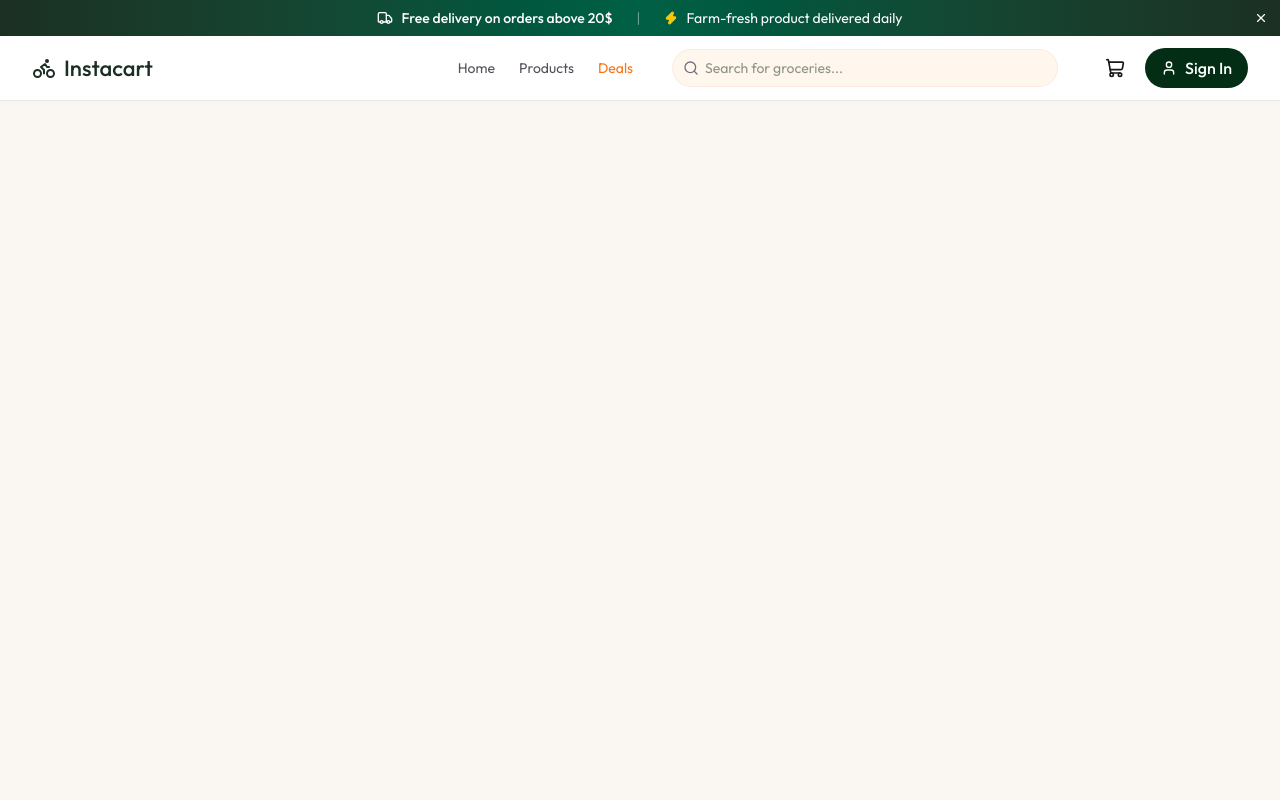
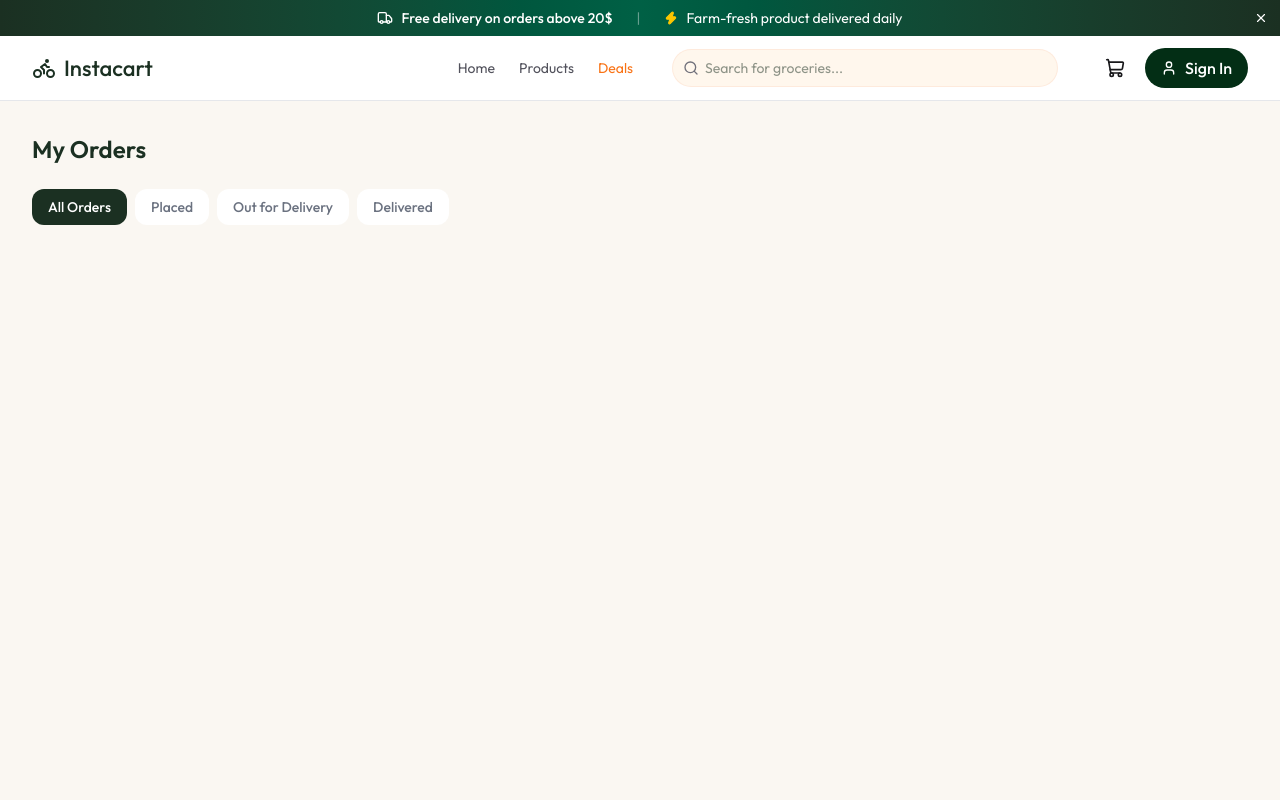
Before and after one commit to toffly/QuickCart, a React (Vite) app in the folder client/: page /orders in a window 1280 px wide. Shown: the top 800 px of the page. Built offline with nearby package versions, Linux system fonts and the light colour scheme.

Commit message:
feat: refactor routing in App component and enhance MyOrders page with order fetching and tab navigation

```diff
--- a/client/src/App.tsx
+++ b/client/src/App.tsx
@@ -38,12 +38,10 @@
           <Route path="search" element={<SearchResults />} />
           <Route path="deals" element={<FlashDeals />} />
 
-          <Route element={<ProductPage />}>
-            <Route path="checkout" element={<Checkout />} />
-            <Route path="orders" element={<MyOrders />} />
-            <Route path="orders/:id" element={<OrderTracking />} />
-            <Route path="addresses" element={<Addresses />} />
-          </Route>
+          <Route path="checkout" element={<Checkout />} />
+          <Route path="orders" element={<MyOrders />} />
+          <Route path="orders/:id" element={<OrderTracking />} />
+          <Route path="addresses" element={<Addresses />} />
         </Route>
       </Routes>
     </>
--- a/client/src/pages/Checkout.tsx
+++ b/client/src/pages/Checkout.tsx
@@ -1,4 +1,3 @@
-import React from 'react'
 
 const Checkout = () => {
   return (
--- a/client/src/pages/MyOrders.tsx
+++ b/client/src/pages/MyOrders.tsx
@@ -1,9 +1,58 @@
-import React from 'react'
+import React, { useEffect, useState } from "react";
+import type { Order } from "../types";
+import { useSearchParams } from "react-router-dom";
+import { useCart } from "../context/CartContext";
+import { dummyDashboardOrdersData } from "../assets/assets";
 
 const MyOrders = () => {
+  const currency = import.meta.env.VITE_CURRENCY || "$";
+
+  const [orders, setOrders] = useState<Order[]>([]);
+  const [loading, setLoading] = useState(true);
+  const [activeTab, setActiveTab] = useState("all");
+  const [searchParams, setSearchParams] = useSearchParams();
+
+  const tabs = ["all", "Placed", "Out for Delivery", "Delivered"];
+
+  const { clearCart } = useCart();
+
+  const fetchOrders = () => {
+    setOrders(dummyDashboardOrdersData as any);
+    setLoading(false);
+  };
+
+  useEffect(() => {
+    const fetchData = async () => {
+      if (searchParams.get("clearCart")) {
+        clearCart();
+        setSearchParams({});
+        setTimeout(() => setLoading(false), 2000);
+      } else {
+        fetchOrders();
+      }
+    };
+    fetchData();
+  }, [activeTab]);
+
   return (
-    <div>MyOrders</div>
-  )
-}
+    <div className="min-h-screen bg-app-cream mb-20">
+      <div className="max-w-7xl mx-auto px-4 sm:px-6 lg:px-8 py-8">
+        <h1 className="text-2xl font-semibold text-app-green mb-6">My Orders</h1>
 
-export default MyOrders
+        <div className="flex gap-2 mb-6 overflow-x-auto pb-2">
+          {tabs.map((tab) => (
+            <button
+              key={tab}
+              onClick={() => setActiveTab(tab)}
+              className={`px-4 py-2 text-sm font-medium rounded-xl whitespace-nowrap transition-colors  ${activeTab === tab ? "bg-app-green text-white" : "bg-white text-app-text-light hover:bg-app-cream"}`}
+            >
+              {tab === "all" ? "All Orders" : tab}
+            </button>
+          ))}
+        </div>
+      </div>
+    </div>
+  );
+};
+
+export default MyOrders;
```
